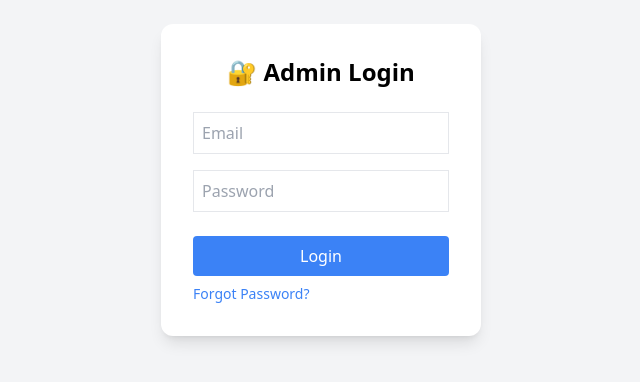
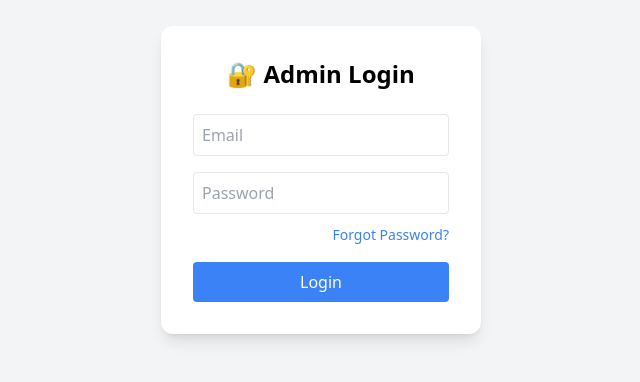
Before and after one commit to Chandan-Gupta-30/news-website, a React (Create React App) app in the folder client/: page /login in a window 1280 px wide. Shown: the part 220-602 px from the top of the page, without its empty margins (319-959 px from the left). Built offline with nearby package versions, Linux system fonts and the light colour scheme.

Commit message:
added forgot password button

```diff
--- a/client/src/pages/Login.js
+++ b/client/src/pages/Login.js
@@ -1,29 +1,40 @@
 import React, { useState } from "react";
 import axios from "axios";
+import toast from "react-hot-toast";
+import { useNavigate } from "react-router-dom";
 
 function Login() {
+  const navigate = useNavigate();
+
   const [email, setEmail] = useState("");
   const [password, setPassword] = useState("");
 
   const handleLogin = async () => {
+    if (!email || !password) {
+      return toast.error("All fields required ❌");
+    }
+
     try {
       const res = await axios.post(
         "https://news-backend-efyu.onrender.com/login",
         {
-          email: email.trim(),
-          password: password.trim(),
+          email,
+          password,
         }
       );
 
       localStorage.setItem("token", res.data.token);
-      window.location.href = "/admin";
+      toast.success("Login successful ✅");
+
+      navigate("/admin");
     } catch {
-      alert("Invalid email or password ❌");
+      toast.error("Invalid email or password ❌");
     }
   };
 
   return (
     <div className="min-h-screen flex items-center justify-center bg-gray-100">
+
       <div className="bg-white p-8 rounded-xl shadow-lg w-80">
 
         <h2 className="text-2xl font-bold mb-6 text-center">
@@ -32,31 +43,36 @@ function Login() {
 
         <input
           placeholder="Email"
-          className="border p-2 w-full mb-4"
+          className="border p-2 w-full mb-4 rounded"
           onChange={(e) => setEmail(e.target.value)}
         />
 
         <input
           type="password"
           placeholder="Password"
-          className="border p-2 w-full mb-6"
+          className="border p-2 w-full mb-2 rounded"
           onChange={(e) => setPassword(e.target.value)}
         />
 
+        {/* 🔥 FORGOT PASSWORD BUTTON */}
+        <div className="text-right mb-4">
+          <span
+            onClick={() => navigate("/forgot")}
+            className="text-blue-500 text-sm cursor-pointer hover:underline"
+          >
+            Forgot Password?
+          </span>
+        </div>
+
         <button
           onClick={handleLogin}
-          className="bg-blue-500 text-white w-full py-2 rounded"
+          className="bg-blue-500 text-white w-full py-2 rounded hover:bg-blue-600"
         >
           Login
         </button>
-        <p
-  className="text-blue-500 cursor-pointer text-sm mt-2"
-  onClick={() => (window.location.href = "/forgot")}
->
-  Forgot Password?
-</p>
 
       </div>
+
     </div>
   );
 }
```
